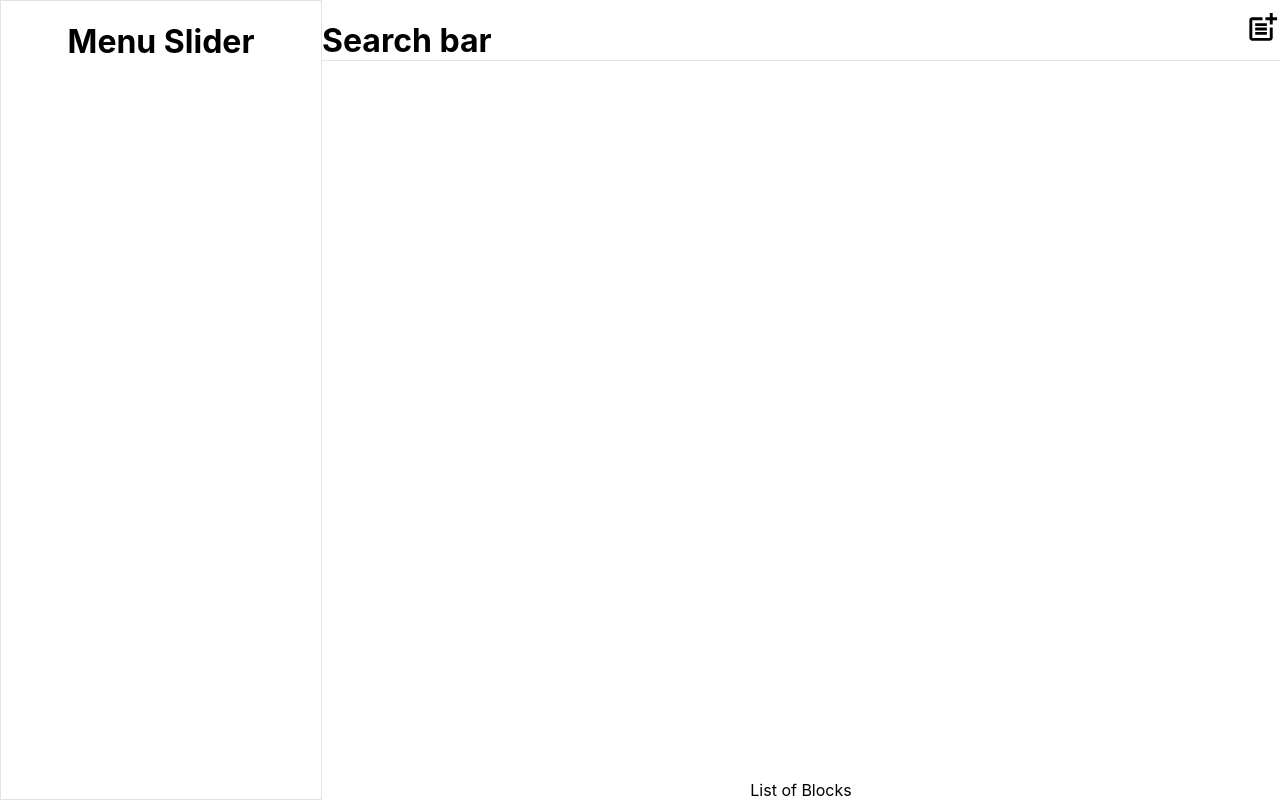
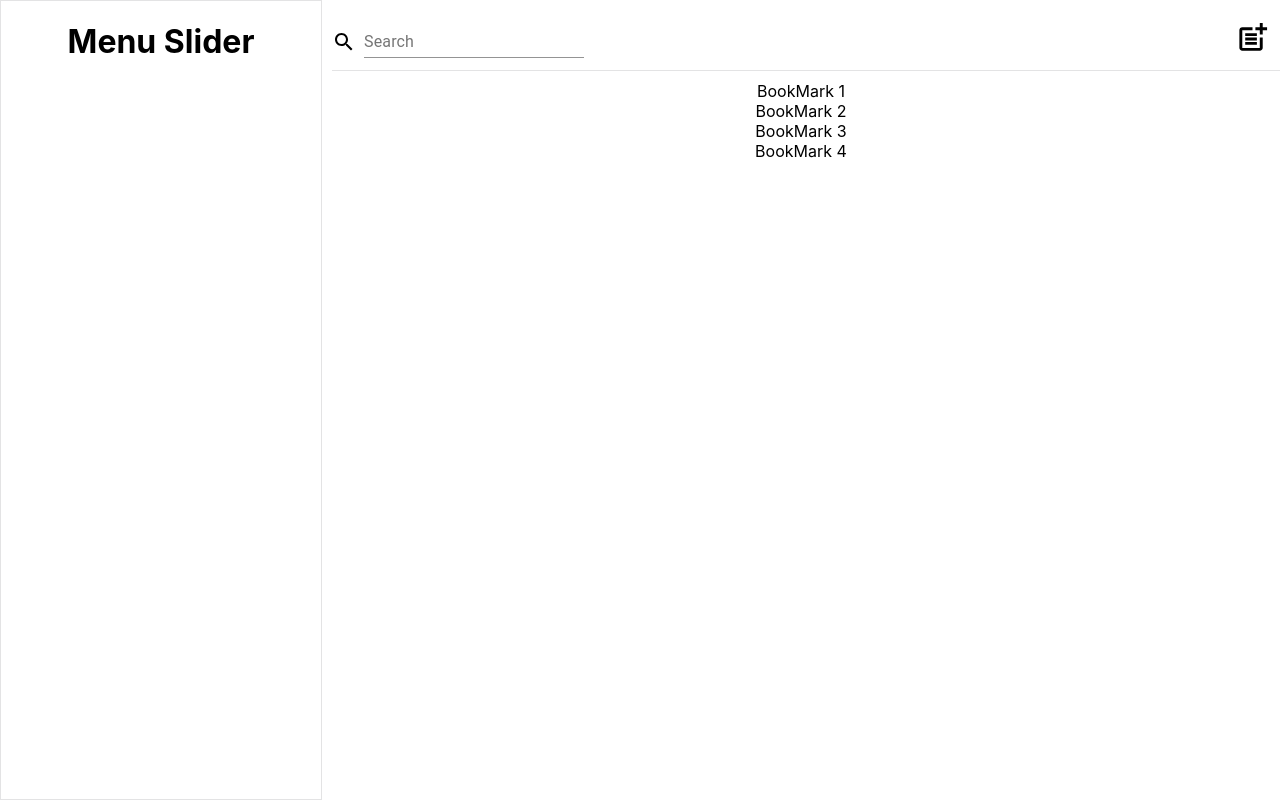
Before and after one commit to tugcekonuklar/my-bookmark-app, a React (Create React App) app: page / in a window 1280 px wide. Built offline with nearby package versions, Linux system fonts and the light colour scheme.

Commit message:
feat: search bar filter action added

```diff
--- a/src/App.css
+++ b/src/App.css
@@ -49,5 +49,4 @@
   display: flex;
   flex-direction: column;
   flex: 2;
-  justify-content: space-between;
 }
--- a/src/App.js
+++ b/src/App.js
@@ -1,6 +1,6 @@
 import logo from './logo.svg';
 import './App.css';
-import {HashRouter,Switch,Route} from 'react-router-dom';
+import { HashRouter, Switch, Route } from 'react-router-dom';
 import Home from './pages/home/Home'
 import AddBookMark from './pages/add-bookmark/AddBookMark'
 
@@ -8,8 +8,10 @@ function App() {
   return (
     <div className="App">
       <HashRouter>
-        <Route path="/add-block" component={AddBookMark} />
-        <Route path="/" component={Home} />
+        <Switch>
+          <Route path="/add-bookmark" component={AddBookMark} />
+          <Route path="/" component={Home} />
+        </Switch>
       </HashRouter>
     </div>
   );
--- a/src/component/bookmark-list/BookMarkList.js
+++ b/src/component/bookmark-list/BookMarkList.js
@@ -1,5 +1,12 @@
-const BookMarkList = () => {
+const BookMarkList = (props) => {
 
+    const bookMarks = props.bookmarks.map((bookMark, index) =>
+<div key={index} id={index}> {bookMark}</div>
+    );
+
+    return (<div>
+        {bookMarks}
+    </div>)
 }
 
 export default BookMarkList;
--- a/src/component/top-bar/TopBar.js
+++ b/src/component/top-bar/TopBar.js
@@ -1,15 +1,34 @@
 import { Link } from 'react-router-dom'
 import PostAddIcon from '@material-ui/icons/PostAdd';
+import Grid from '@material-ui/core/Grid';
+import SearchIcon from '@material-ui/icons/Search';
+import TextField from '@material-ui/core/TextField';
 import './top-bar.css';
 
-const TopBar = () => {
 
-    return (<div className="top-bar-main-container">
-        <h1>Search bar</h1>
-        <Link>
-          <PostAddIcon className="add-icon" fontSize="large" style={{fill: "black"}}/>
-        </Link>
-    </div>)
+const TopBar = (props) => {
+
+  function onChange(e) {
+    props.onChange(e.target.value)
+  }
+
+  return (<div className="top-bar-main-container">
+    <div>
+      <Grid container spacing={1} alignItems="flex-end">
+        <Grid item>
+          <SearchIcon />
+        </Grid>
+        <Grid item>
+          <TextField id="input-with-icon-grid" label="Search" onChange={onChange} />
+        </Grid>
+      </Grid>
+    </div>
+    <div className="add-icon">
+      <Link to="/add-bookmark">
+        <PostAddIcon fontSize="large" style={{ fill: "black" }} />
+      </Link>
+    </div>
+  </div >)
 }
 
 export default TopBar;
--- a/src/component/top-bar/top-bar.css
+++ b/src/component/top-bar/top-bar.css
@@ -3,11 +3,12 @@
     flex-direction: row;
     width: 100%;
     height: 60px;
+    margin: 10px;
     border-bottom: solid 1px rgb(227,227,228);
     justify-content: space-between;
 }
 
 .add-icon {
-  margin-top: 10px;
+  margin: 10px 20px 10px 10px;
   background-size: 30px;
 }
--- a/src/pages/home/Home.js
+++ b/src/pages/home/Home.js
@@ -1,13 +1,28 @@
+import {useState, useMemo}  from 'react';
 import MenuSlider from '../../component/menu-slider/MenuSlider'
 import TopBar from '../../component/top-bar/TopBar'
+import BookMarkList from '../../component/bookmark-list/BookMarkList'
 
 const Home = () => {
+
+    const [bookMarks, setBookMarks] = useState(["BookMark 1", "BookMark 2", "BookMark 3", "BookMark 4"]);
+    const [searchedText, setSearchedText] = useState("");
+
+    function handleChange (value){
+        setSearchedText(value);
+    }
+
+    const filteredBookMark = useMemo(()=>{
+        if (!bookMarks) return []
+        return bookMarks.filter(bookMark => bookMark.toLocaleLowerCase().includes(searchedText.toLocaleLowerCase()));
+    },[bookMarks,searchedText])
+
     return (
         <div className="container-row">
             <MenuSlider />
             <div className="container-column">
-                <TopBar></TopBar>
-                <div>List of Blocks</div>
+                <TopBar onChange={handleChange}/>
+                <BookMarkList bookmarks={filteredBookMark}></BookMarkList>
             </div>
         </div>
     )
```
Also changed, not shown: 1 other file (tests, documents, lock files or other folders).
